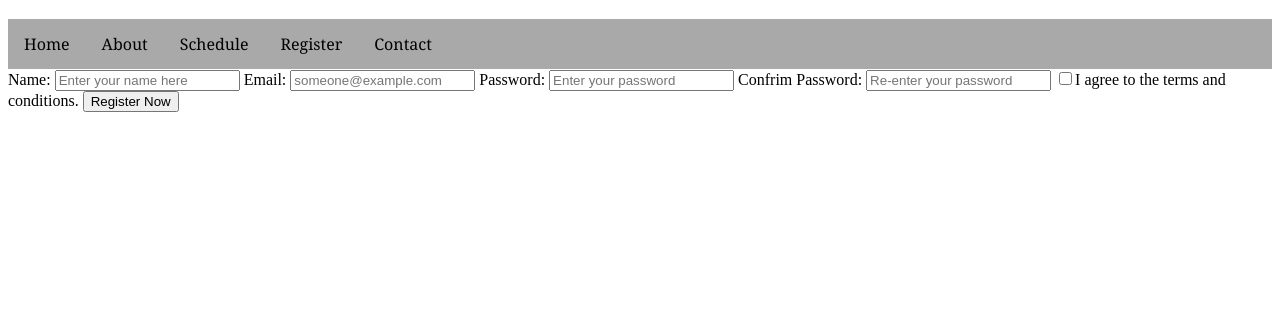
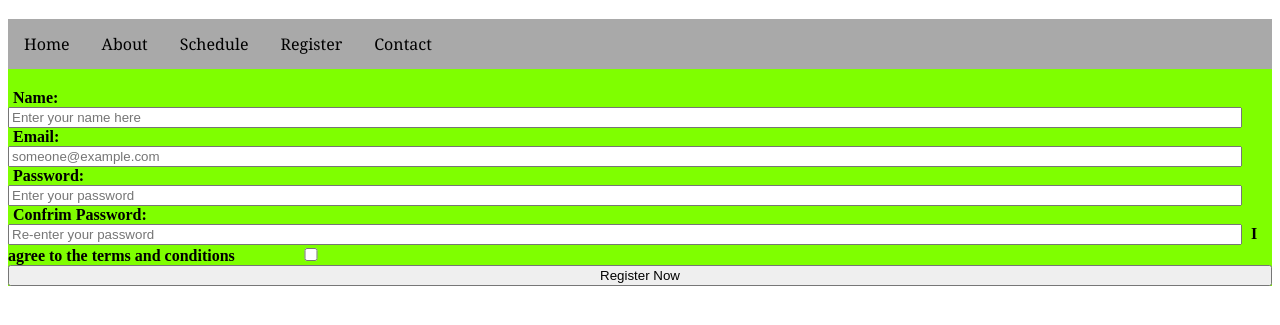
Before and after one commit to Aloya-aw/TechCon_HTML, a plain HTML site: page techcon_website/register.html in a window 1280 px wide. Shown: the part 61-386 px from the top of the page. Drawn offline with Linux system fonts and the light colour scheme.

Commit message:
form styled

```diff
--- a/techcon_website/register.html
+++ b/techcon_website/register.html
@@ -26,6 +26,24 @@
             nav li a:hover {
                 background-color: antiquewhite;
             }
+            form {
+                padding-top: 20px;
+                background-color: chartreuse;
+                display: inline-block;
+            }
+            label {
+                font-weight: bold;
+                padding: 5px;
+            }
+            input {
+                width: 97%
+            }
+            button {
+                width: 100%
+            }
+            .container {
+                width: 10%
+            }
         </style>
     </head>
     <body>
@@ -51,7 +69,8 @@
                 <input type="password" id="password" name="password" placeholder="Enter your password"required>
                 <label for="password-confirmation">Confrim Password:</label>
                 <input type="password" id="password-confirmation" name="password-confirmation" placeholder="Re-enter your password" required>
-                <input type="checkbox" required>I agree to the terms and conditions.
+                <label for="checkbox">I agree to the terms and conditions</label>
+                <input type="checkbox" class="container" id="checkbox" required>
                 <button type="submit" id="button">Register Now</button>
             </form>
         </main>
```
